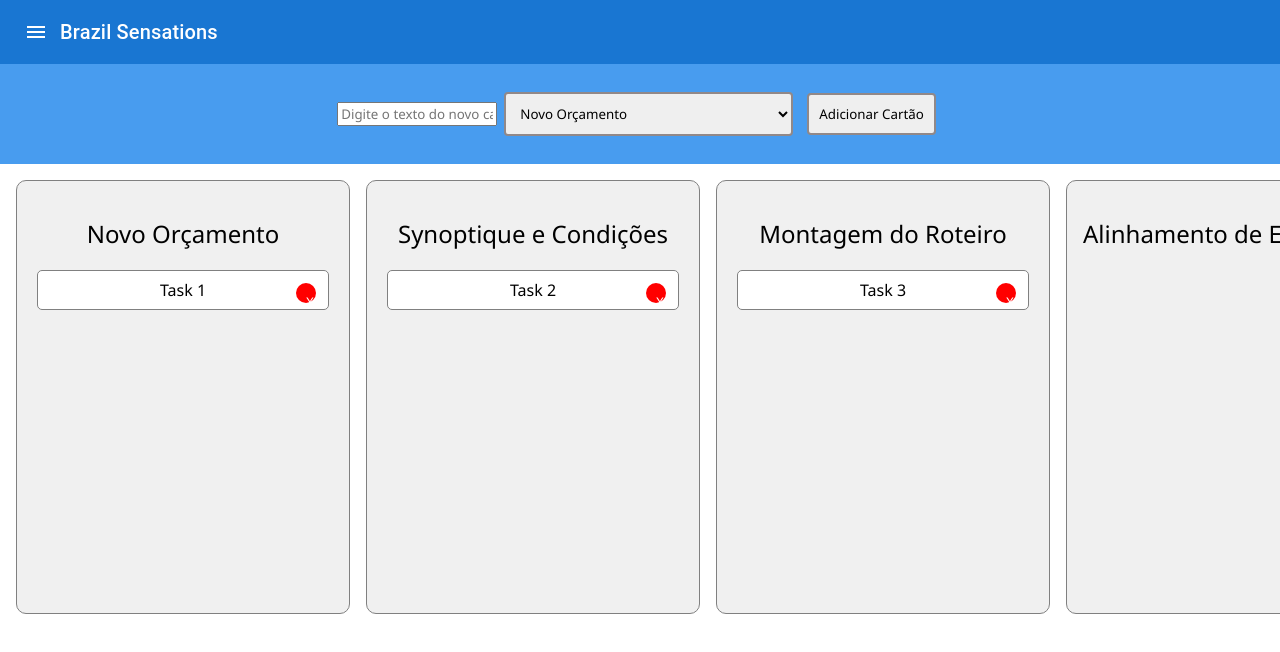
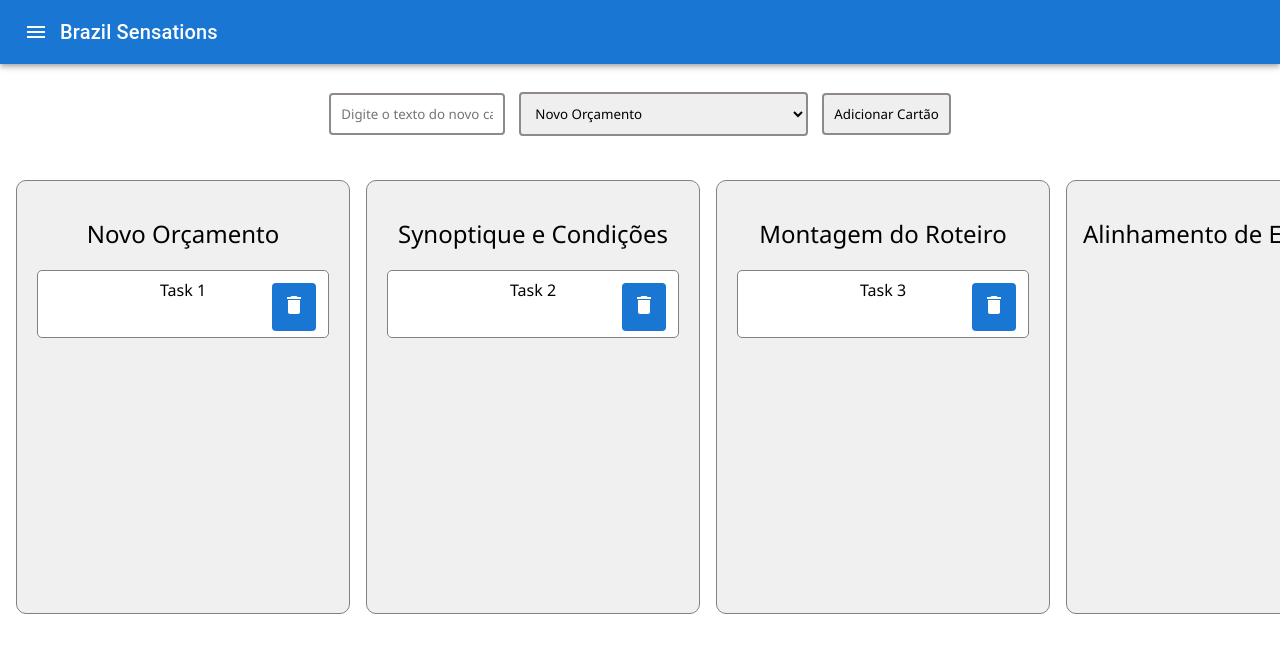
Before and after one commit to Alice-santos-silva/meuApp_v1, a React (Vite) app: page /kanban in a window 1280 px wide. Shown: the top 652 px of the page. Built offline with nearby package versions, Linux system fonts and the light colour scheme.

Commit message:
icone delete adicionado

```diff
--- a/package.json
+++ b/package.json
@@ -12,8 +12,8 @@
   "dependencies": {
     "@emotion/react": "^11.11.4",
     "@emotion/styled": "^11.11.5",
-    "@mui/icons-material": "^5.15.21",
-    "@mui/material": "^5.15.21",
+    "@mui/icons-material": "^5.16.1",
+    "@mui/material": "^5.16.1",
     "react": "^18.3.1",
     "react-beautiful-dnd": "^13.1.1",
     "react-dnd": "^16.0.1",
--- a/src/kanban/Board.jsx
+++ b/src/kanban/Board.jsx
@@ -2,6 +2,7 @@
 import KanbanColumn from './KanbanColumn';
 import KanbanCard from './KanbanCard';
 
+// Cartões iniciais
 const initialCards = [
   { id: 1, text: 'Task 1', status: 'Novo Orçamento' },
   { id: 2, text: 'Task 2', status: 'Synoptique e Condições' },
@@ -10,20 +11,21 @@
 ];
 
 const Board = () => {
+  // Estado dos cartões com persistência no localStorage
   const [cards, setCards] = useState(() => {
-    // Carregar dados do localStorage ou usar initialCards
     const savedCards = localStorage.getItem('kanbanCards');
     return savedCards ? JSON.parse(savedCards) : initialCards;
   });
 
-  const [newCardText, setNewCardText] = useState('');
-  const [newCardStatus, setNewCardStatus] = useState('Novo Orçamento');
+  const [newCardText, setNewCardText] = useState(''); // Estado para o texto do novo cartão
+  const [newCardStatus, setNewCardStatus] = useState('Novo Orçamento'); // Estado para o status do novo cartão
 
   // Salvar dados no localStorage sempre que cards mudar
   useEffect(() => {
     localStorage.setItem('kanbanCards', JSON.stringify(cards));
   }, [cards]);
 
+  // Função para atualizar o status de um cartão
   const handleDropCard = (id, newStatus) => {
     setCards((prevCards) =>
       prevCards.map((card) =>
@@ -32,18 +34,20 @@
     );
   };
 
+  // Função para adicionar um novo cartão
   const handleAddCard = () => {
     const newCard = {
-      id: cards.length + 1,
-      text: newCardText,
-      status: newCardStatus,
+      id: cards.length + 1, // Cria um ID único para o novo cartão
+      text: newCardText, // Texto do novo cartão
+      status: newCardStatus, // Status inicial do novo cartão
     };
-    setCards((prevCards) => [...prevCards, newCard]);
+    setCards((prevCards) => [...prevCards, newCard]); // Adiciona o novo cartão ao estado
     setNewCardText(''); // Limpa o campo de texto do novo cartão
   };
 
+  // Função para deletar um cartão
   const handleDeleteCard = (id) => {
-    setCards((prevCards) => prevCards.filter((card) => card.id !== id));
+    setCards((prevCards) => prevCards.filter((card) => card.id !== id)); // Remove o cartão com o ID correspondente
   };
 
   const columns = [
@@ -62,7 +66,7 @@
 
   return (
     <div>
-      <div style={{backgroundColor:'#489cef', padding:'10px', display:'flex', justifyContent:'center', alignItems:'center', height:'80px'}}>
+      <div className='newCard'>
         <input
           type="text"
           value={newCardText}
--- a/src/kanban/KanbanCard.jsx
+++ b/src/kanban/KanbanCard.jsx
@@ -1,6 +1,6 @@
 import React from 'react';
 import { useDrag } from 'react-dnd';
-
+import DeleteIcon from '@mui/icons-material/Delete';
 const KanbanCard = ({ id, text, onDelete }) => {
   const [{ isDragging }, drag] = useDrag(() => ({
     type: 'CARD',
@@ -23,6 +23,7 @@
         borderRadius: '5px',
         textAlign: 'center',
         position: 'relative', // Necessário para posicionar o botão de exclusão
+        minHeight: '50px'
       }}
     >
       {text}
@@ -32,16 +33,17 @@
           position: 'absolute',
           top: '5px',
           right: '5px',
-          backgroundColor: 'red',
+          backgroundColor: '#1976D2',
           color: 'white',
           border: 'none',
-          borderRadius: '50%',
-          width: '20px',
-          height: '20px',
+
+          minWidth: '20px',
+          minHeight: '20px',
           cursor: 'pointer',
+
         }}
       >
-        X
+       <DeleteIcon/>
       </button>
     </div>
   );
```
Also changed, not shown: 1 other file (tests, documents, lock files or other folders).
